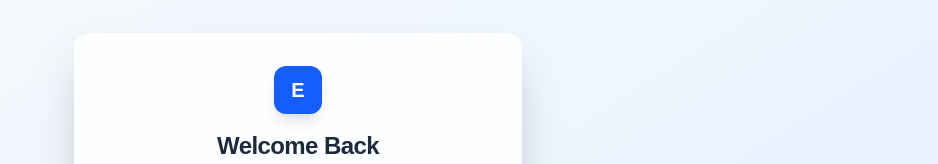
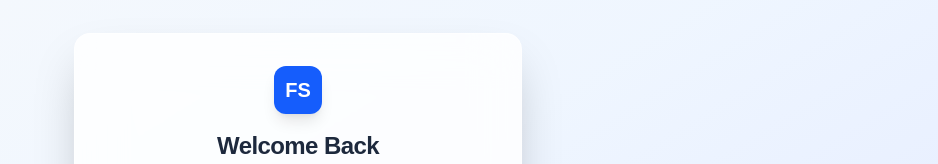
Before and after one commit to al-junaid-dev/college-feedback-app, a Next.js app: page /login in a window 1280 px wide. Shown: the part 138-302 px from the top of the page, without its empty margins (342-1280 px from the left). Built offline with nearby package versions, Linux system fonts and the light colour scheme.

Commit message:
Change icon letter from 'E' to 'FS' in login page

```diff
--- a/app/login/page.tsx
+++ b/app/login/page.tsx
@@ -39,7 +39,7 @@ export default function LoginPage() {
 
         <div className="mb-8 text-center">
           <div className="mx-auto mb-4 flex h-12 w-12 items-center justify-center rounded-xl bg-blue-600 text-xl font-bold text-white shadow-lg">
-            E
+            FS
           </div>
           <h2 className="text-2xl font-extrabold text-slate-800 tracking-tight">Welcome Back</h2>
           <p className="text-sm text-slate-500 mt-1">Please sign in to your account</p>
```
